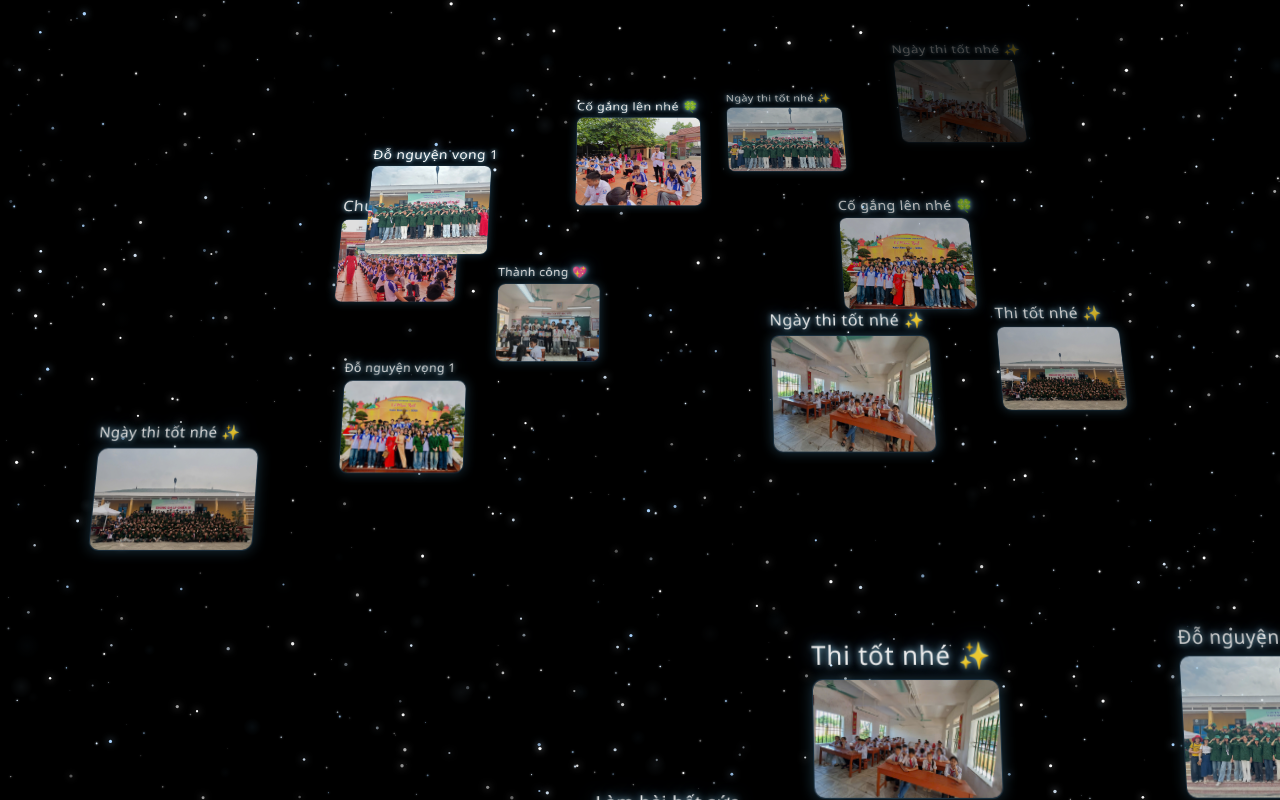
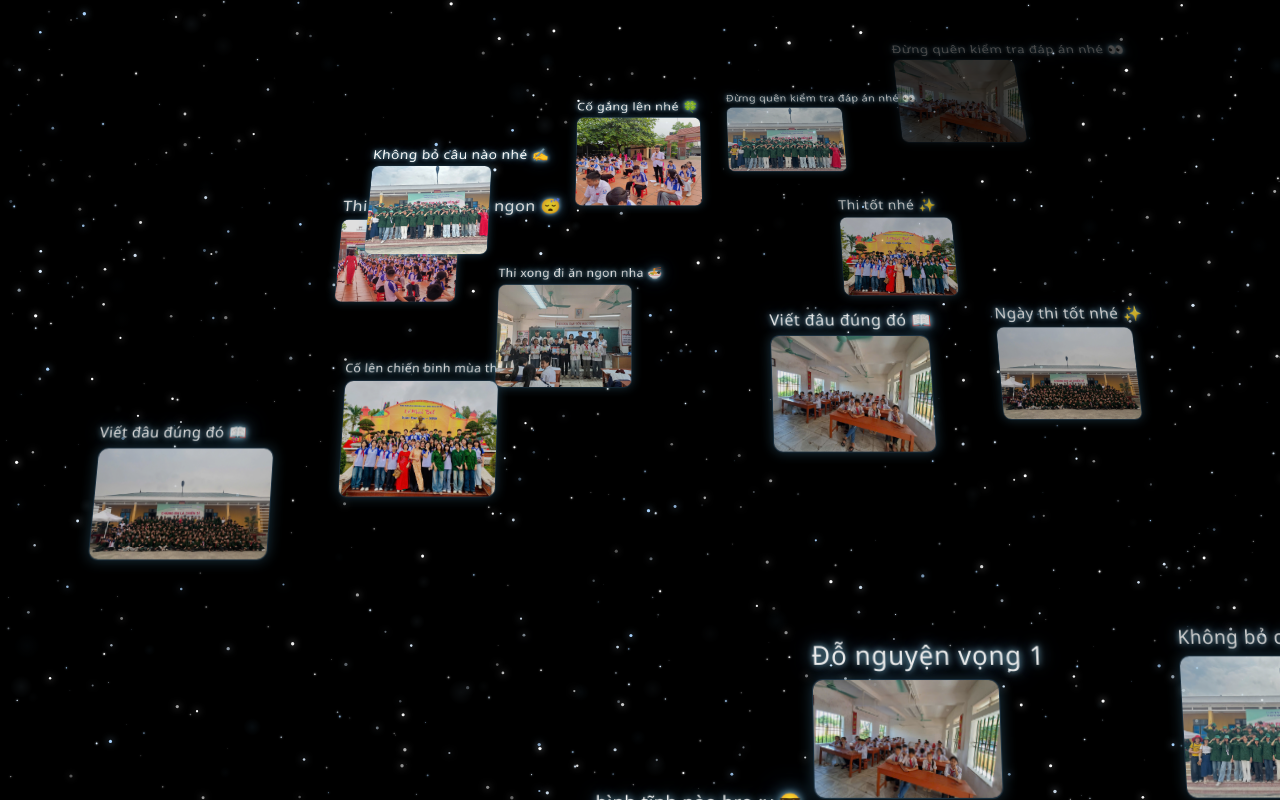
Before and after one commit to TranHung02/9C, a plain HTML site: page index.html in a window 1280 px wide. Drawn offline with Linux system fonts and the light colour scheme; animation ran at ten frames a second.

Commit message:
Update index.html

```diff
--- a/index.html
+++ b/index.html
@@ -205,9 +205,36 @@ loop();
 
 /* ===== CLUSTERS ===== */
 const TEXTS=[
-  'Cố gắng lên nhé 🍀','Thi tốt nhé ✨','Làm bài hết sức',
-  'Thành công 💖','Đỗ nguyện vọng 1','Chúc bạn thi tốt',
-  'Ngày thi tốt nhé ✨'
+  'Cố gắng lên nhé 🍀',
+  'Thi tốt nhé ✨',
+  'Làm bài hết sức',
+  'Thành công 💖',
+  'Đỗ nguyện vọng 1',
+  '1 điểm đợi bạn hehe',
+  'Ngày thi tốt nhé ✨',
+
+  'Bình tĩnh và tự tin 🌷',
+  'Bạn làm được mà 💫',
+  'Mang điểm cao về nhé 📚',
+  'Mọi cố gắng sẽ được đền đáp ✨',
+  'bình tĩnh nào bro :v 😎',
+  'Chúc bạn gặp đề dễ 🍀',
+  'Đừng áp lực quá nhé 🌙',
+  'Thi xong đi ăn ngon nha 🍜',
+  'Môn nào cũng trên 9 😆',
+  'Tương lai đang chờ bạn 🚀',
+  'Cố lên chiến binh mùa thi ⚔️',
+  'Không bỏ câu nào nhé ✍️',
+  'ko thi đc làm tó =)) 🌊',
+  'May mắn sẽ đứng cùng bạn 🍀',
+  'Đề nào cũng cân được 💪',
+  'Học tài thi phận, nhưng bạn có cả hai ✨',
+  'Nguyện vọng 1 gọi tên bạn 📩',
+  'Thi tốt để còn ngủ ngon 😴',
+  'Aura học bá activated ✨',
+  'Đừng quên kiểm tra đáp án nhé 👀',
+  'Viết đâu đúng đó 📖',
+  'Một mùa thi thật rực rỡ 🌟'
 ];
 const IMGS=['img1.jpg','img2.jpg','img3.jpg','img4.jpg','img5.jpg',
             'img6.jpg','img7.jpg','img8.jpg','img9.jpg','img10.jpg',
```
